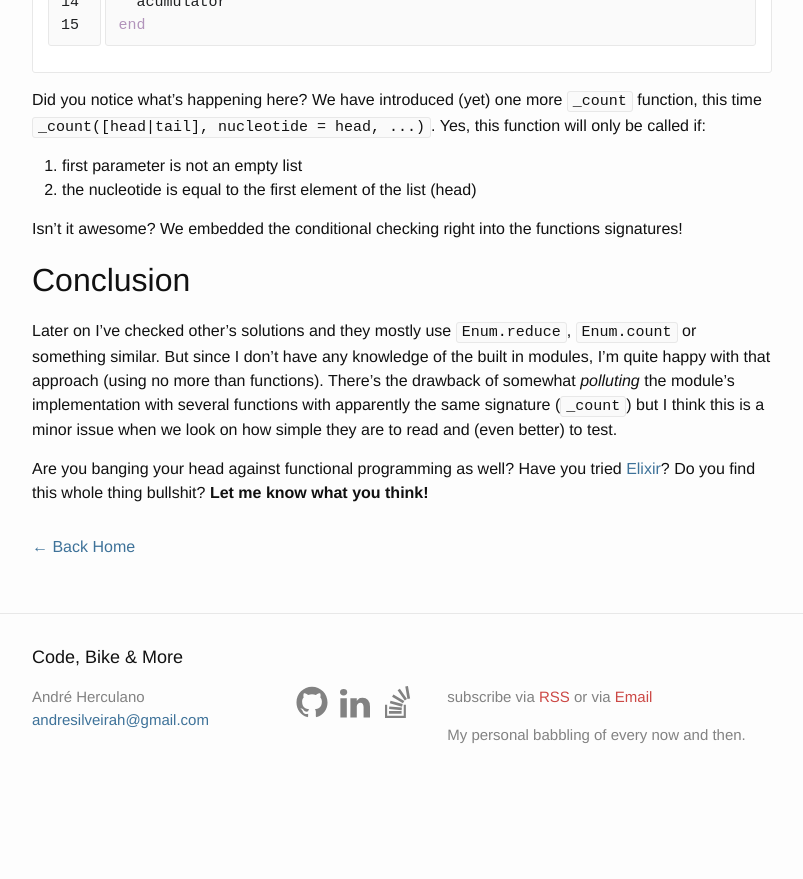
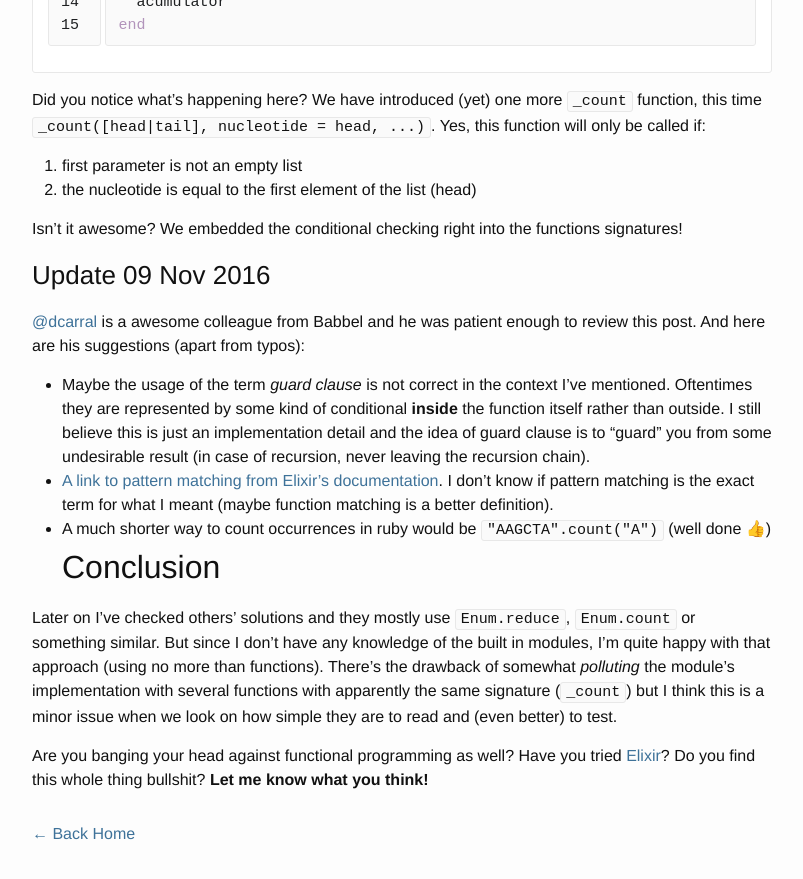
Before and after one commit to andresilveira/andresilveira.github.io, a Jekyll site: the page built from _posts/2016-11-06-the-beauty-of-elixirs-pattern-matching.md, in a window 1280 px wide and 900 px high, scrolled down 3299 px. Shown: the top 879 px of the window, without its empty margins (238-1041 px from the left). Built offline with Jekyll 4.4.1, drawn with Linux system fonts in a browser that asks for light colours; comment, search, counter and statistics services are not loaded; before the commit the page ends 4105 px from its top, so only the background shows below that.

Commit message:
update the beauty of elixirs pattern matching
add Daniel’s suggestions

```diff
--- a/_posts/2016-11-06-the-beauty-of-elixirs-pattern-matching.md
+++ b/_posts/2016-11-06-the-beauty-of-elixirs-pattern-matching.md
@@ -102,8 +102,13 @@ Did you notice what's happening here? We have introduced (yet) one more `_count`
 
 Isn't it awesome? We embedded the conditional checking right into the functions signatures!
 
+### Update 09 Nov 2016
+[@dcarral](https://github.com/dcarral) is a awesome colleague from Babbel and he was patient enough to review this post. And here are his suggestions (apart from typos):
+* Maybe the usage of the term *guard clause* is not correct in the context I've mentioned. Oftentimes they are represented by some kind of conditional **inside** the function itself rather than outside. I still believe this is just an implementation detail and the idea of guard clause is to "guard" you from some undesirable result (in case of recursion, never leaving the recursion chain).
+* [A link to pattern matching from Elixir's documentation](http://elixir-lang.org/crash-course.html#pattern-matching). I don't know if pattern matching is the exact term for what I meant (maybe function matching is a better definition).
+* A much shorter way to count occurrences in ruby would be `"AAGCTA".count("A")` (well done 👍)
 ## Conclusion
 
-Later on I've checked other's solutions and they mostly use `Enum.reduce`, `Enum.count` or something similar. But since I don't have any knowledge of the built in modules, I'm quite happy with that approach (using no more than functions). There's the drawback of somewhat *polluting* the module's implementation with several functions with apparently the same signature (`_count`) but I think this is a minor issue when we look on how simple they are to read and (even better) to test.
+Later on I've checked others' solutions and they mostly use `Enum.reduce`, `Enum.count` or something similar. But since I don't have any knowledge of the built in modules, I'm quite happy with that approach (using no more than functions). There's the drawback of somewhat *polluting* the module's implementation with several functions with apparently the same signature (`_count`) but I think this is a minor issue when we look on how simple they are to read and (even better) to test.
 
 Are you banging your head against functional programming as well? Have you tried [Elixir](http://elixir-lang.org/)? Do you find this whole thing bullshit? **Let me know what you think!**
```
